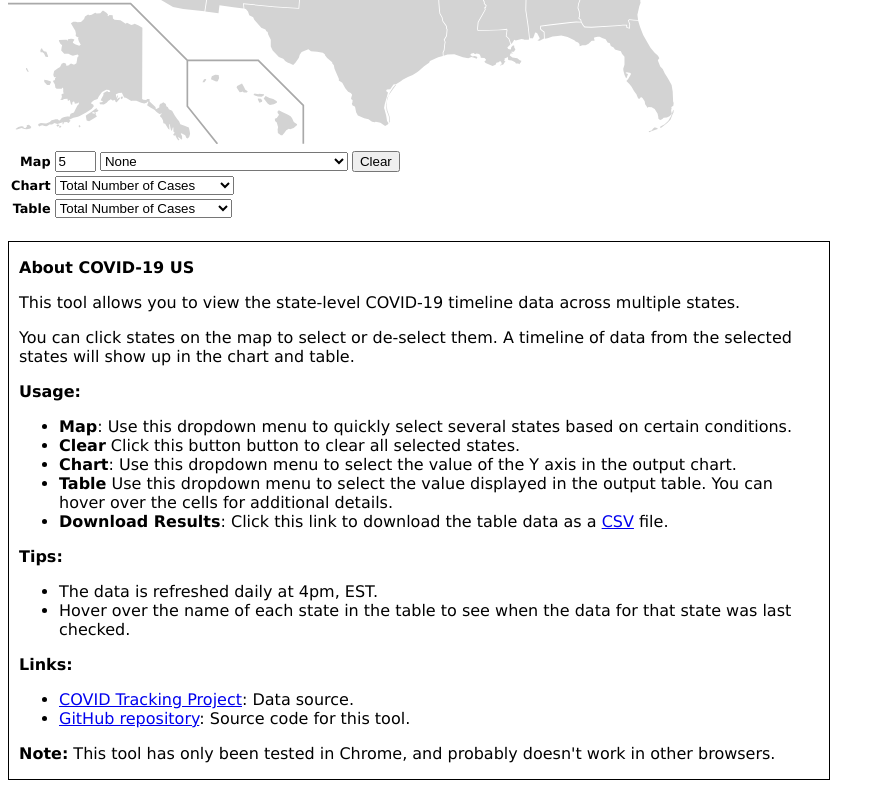
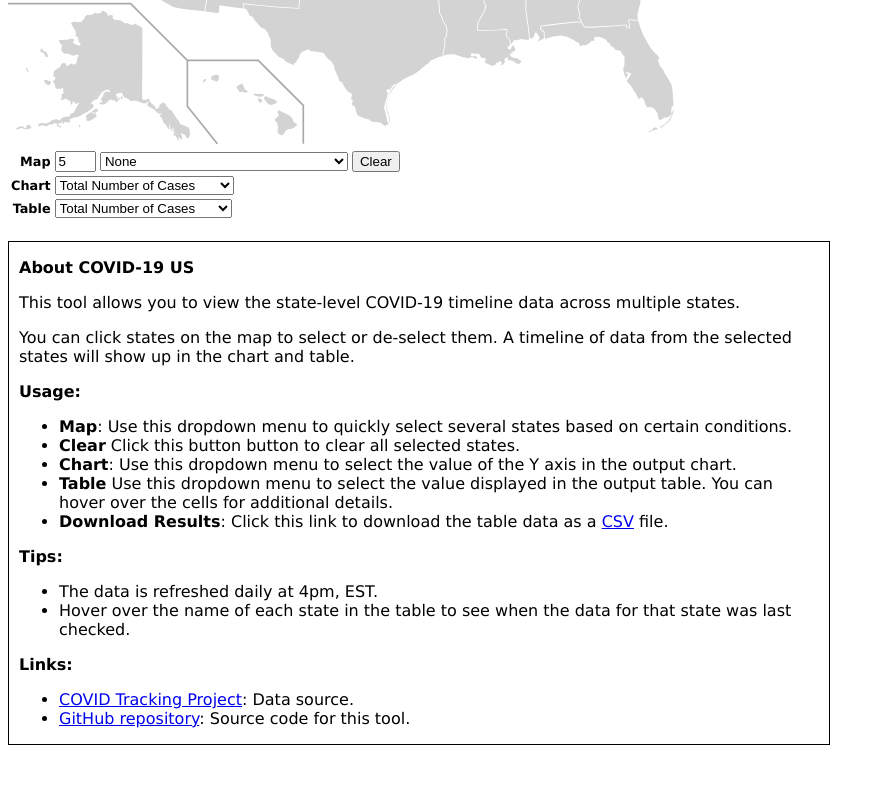
Before and after one commit to pablotron/covid19-us, a plain HTML site: page public/index.html in a window 1280 px wide. Shown: the part 359-1159 px from the top of the page, without its empty margins (0-885 px from the left). After the commit the page ends 1124 px from the top, so only its background shows below. Drawn offline with Linux system fonts and the light colour scheme; no server answers.

Commit message:
remove chrome-specific wording (works in FF too)

```diff
--- a/public/index.html
+++ b/public/index.html
@@ -231,11 +231,6 @@
           Source code for this tool.
         </li>
       </ul>
-
-      <p>
-        <b>Note:</b> This tool has only been tested in Chrome, and
-        probably doesn't work in other browsers.
-      </p>
     </div><!-- #help -->
 
     <script type='text/javascript' src='js/chartjs-2.9.3-bundle.min.js'></script>
```
